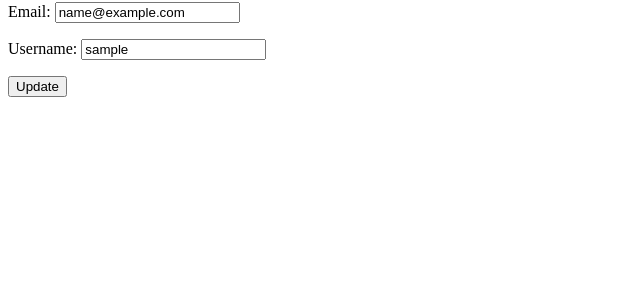
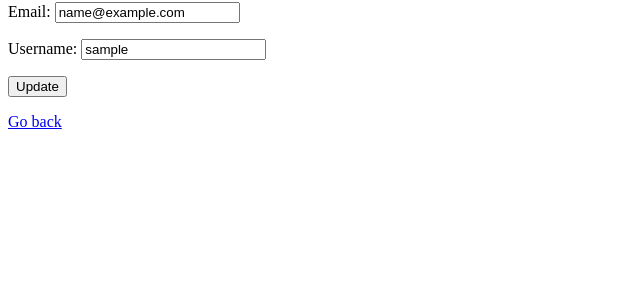
Before and after one commit to MBocian96/ITAPP_ODD_WED0730_dance_school_manager, a Django app: page /teacher/settings/ in a window 1280 px wide. Shown: the part 116-416 px from the top of the page, without its empty margins (0-640 px from the left). Run offline with Django 3.2, Linux system fonts and the light colour scheme; the visitor is signed in with stand-in values (Sample User, id 1).

Commit message:
added go back

```diff
--- a/dance_school_manager/templates/profiles/teacher/settings.html
+++ b/dance_school_manager/templates/profiles/teacher/settings.html
@@ -8,4 +8,6 @@
             <button class ="btn btn-secondary">Update</button>
         </form>
     </div>
+
+     <a href="{% url 'teacher_module:teacher_profile_view' %}">Go back</a>
 {% endblock %}
```
